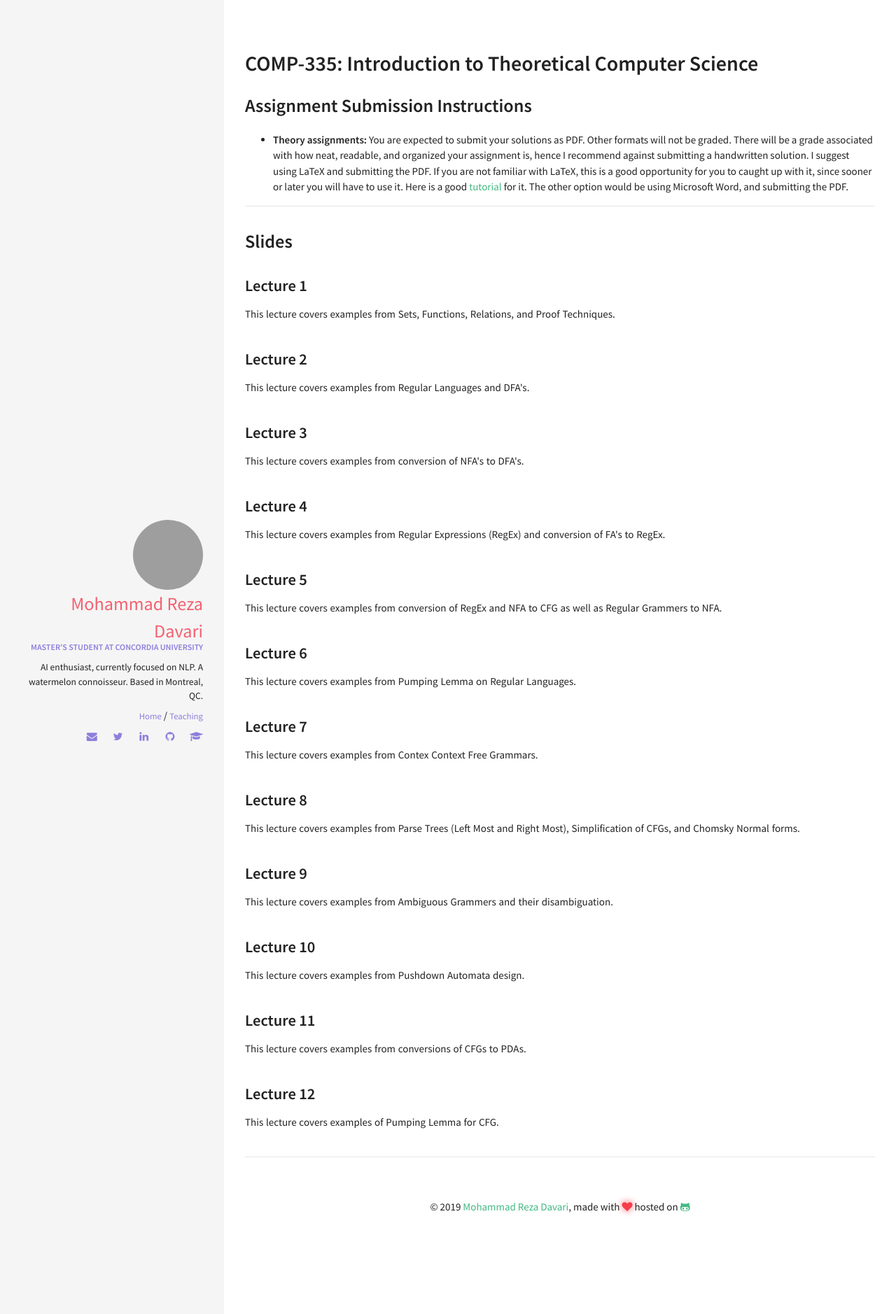
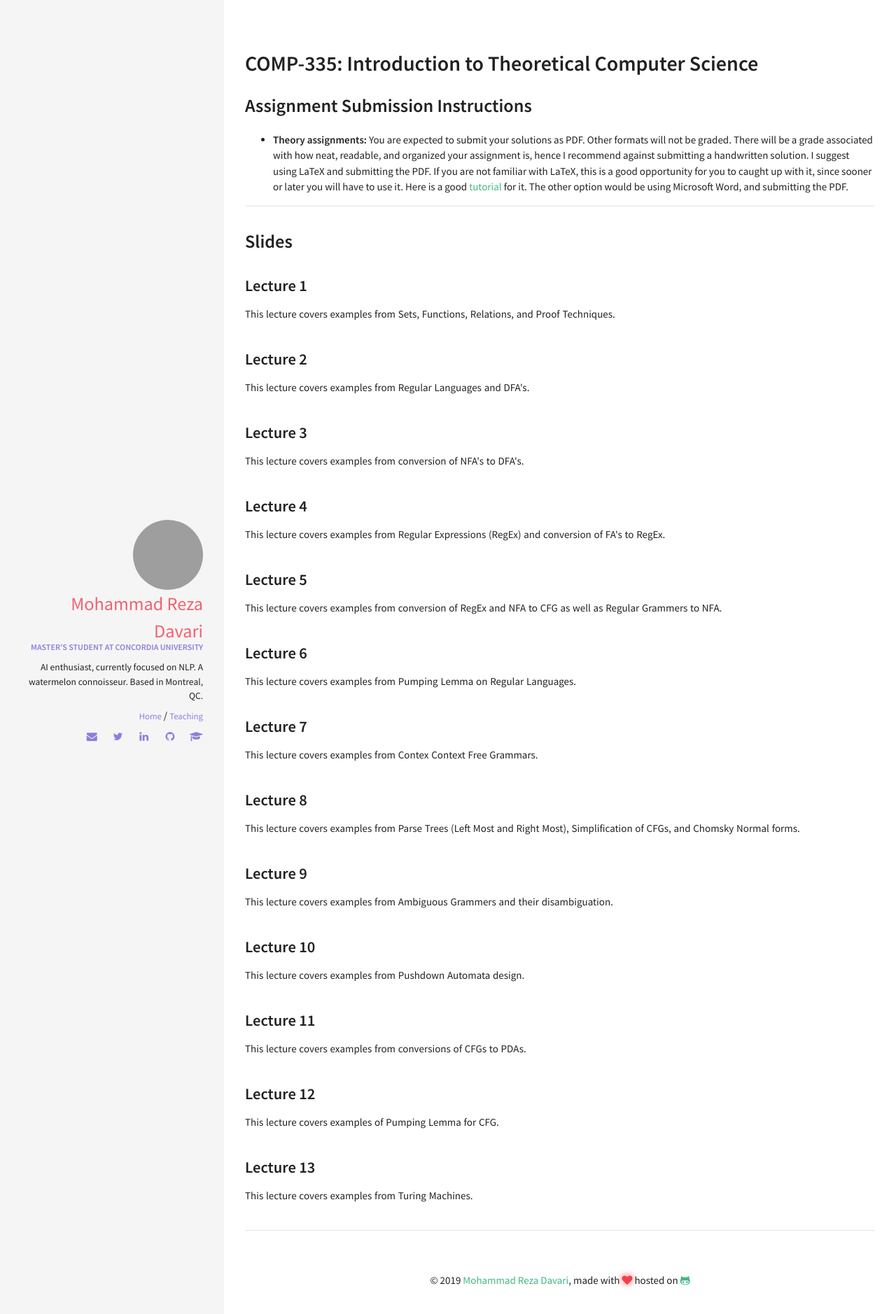
Before and after one commit to rezazzr/davari.io, a Jekyll site: the page built from comp335.html, in a window 1280 px wide. Shown: the top 1878 px of the page at 70% size. Built offline with Jekyll 4.4.1, drawn with Linux system fonts in a browser that asks for light colours.

Commit message:
Lecture 13 indexed

```diff
--- a/_data/index/slides335.yml
+++ b/_data/index/slides335.yml
@@ -57,3 +57,8 @@
   descr: This lecture covers examples of Pumping Lemma for CFG.
   url:  https://github.com/rezazzr/davari.io/raw/master/_data/slide_pdf_files/comp335_tutorial12.pdf
   year: 2019
+
+- name: Lecture 13
+  descr: This lecture covers examples from Turing Machines.
+  url:  https://github.com/rezazzr/davari.io/raw/master/_data/slide_pdf_files/comp335_tutorial13.pdf
+  year: 2019
```
